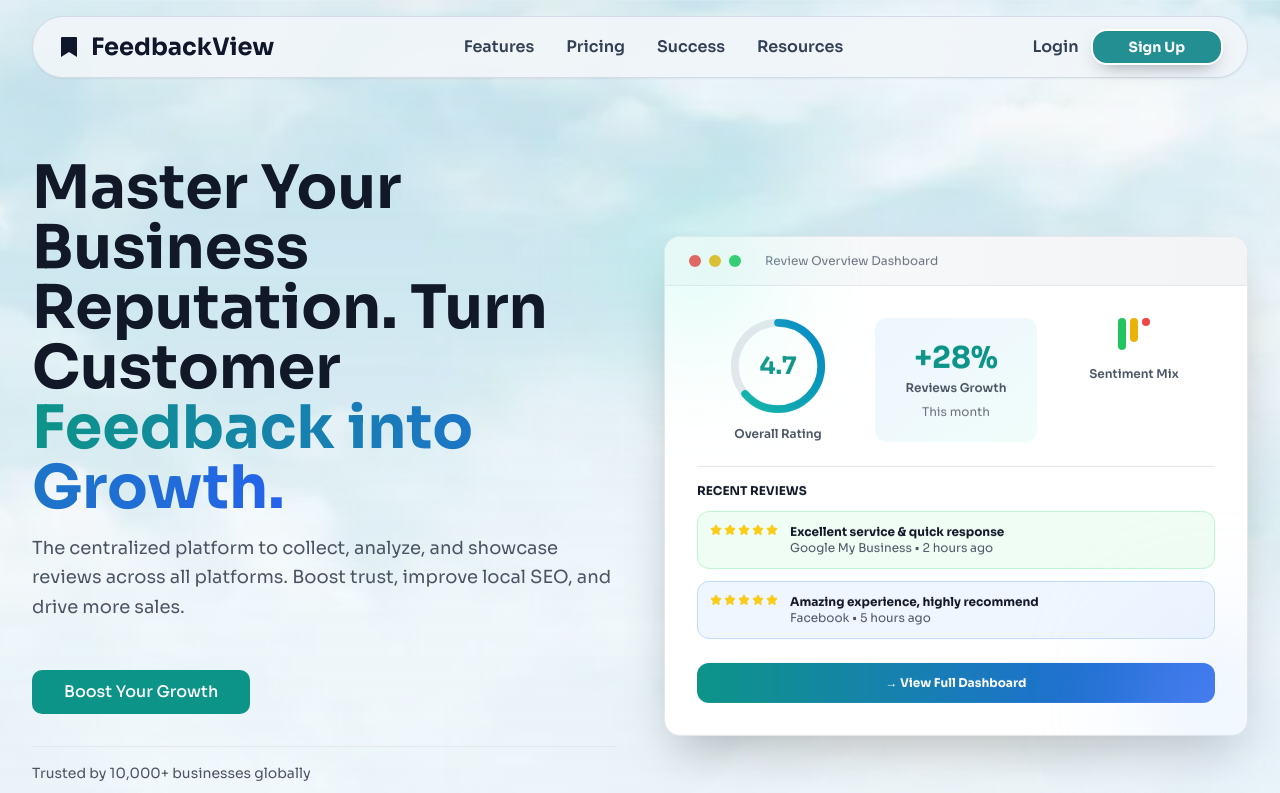
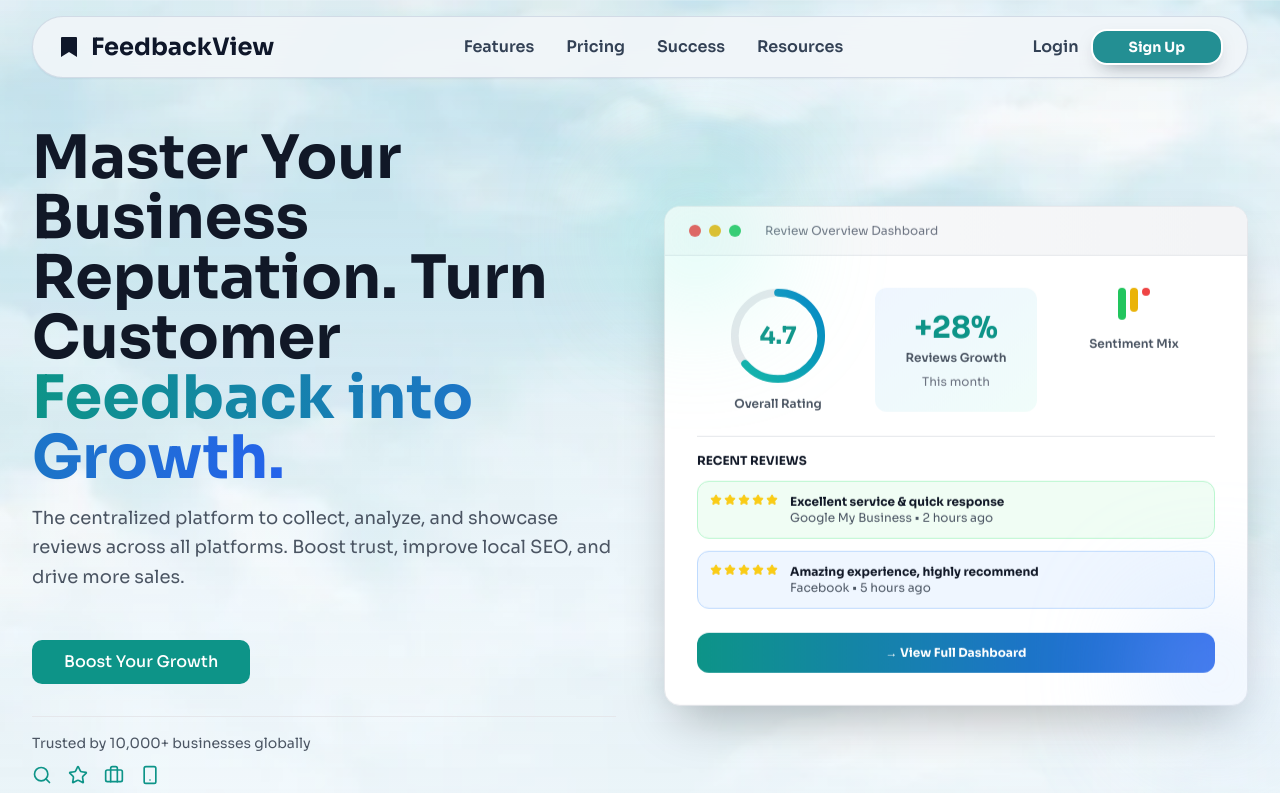
Before and after one commit to kishoremk05/feedback-view, a React (Vite) app: page / in a window 1280 px wide. Shown: the top 793 px of the page. Built offline with nearby package versions, Linux system fonts and the light colour scheme; no server answers; the HTML template or start-up script is replaced by a standard one.

Commit message:
fix: change header and main positioning to fixed for better layout consistency

```diff
--- a/src/pages/Dashboard.tsx
+++ b/src/pages/Dashboard.tsx
@@ -450,7 +450,7 @@ export default function Dashboard() {
         backgroundImage: `linear-gradient(rgba(248, 250, 252, 0.42), rgba(248, 250, 252, 0.56)), url(${dashboardBg})`,
       }}
     >
-      <header className="sticky top-0 z-30 bg-transparent px-4 pt-3 sm:px-6 lg:px-8">
+      <header className="fixed inset-x-0 top-0 z-30 bg-transparent px-4 pt-3 sm:px-6 lg:px-8">
         <div className="mx-auto max-w-7xl rounded-[2rem] border border-slate-300/80 bg-slate-100/90 px-4 py-3 shadow-sm backdrop-blur-md">
           <div className="flex flex-col gap-3 lg:flex-row lg:items-center">
             <div className="flex items-center gap-3">
@@ -540,7 +540,7 @@ export default function Dashboard() {
         </div>
       </header>
 
-      <main className="px-4 pb-10 pt-5 sm:px-6 lg:px-8">
+      <main className="px-4 pb-10 pt-28 sm:px-6 sm:pt-32 lg:px-8">
         <div className="mx-auto max-w-7xl space-y-7">
           <div className="grid grid-cols-1 gap-6 lg:grid-cols-[3fr_1fr]">
             <section className="relative overflow-hidden rounded-3xl border-2 border-slate-400/80 bg-gradient-to-br from-white/90 to-slate-50/80 px-6 py-6 shadow-sm backdrop-blur-md sm:px-8">
--- a/src/pages/Landing.tsx
+++ b/src/pages/Landing.tsx
@@ -307,7 +307,7 @@ export default function Landing() {
       }}
     >
       {/* Navigation */}
-      <nav className="sticky top-0 z-50 px-4 pt-4 sm:px-6 lg:px-8">
+      <nav className="fixed inset-x-0 top-0 z-50 px-4 pt-4 sm:px-6 lg:px-8">
         <div
           className={`mx-auto rounded-[2.2rem] border border-slate-300/80 bg-slate-100/90 px-4 shadow-sm backdrop-blur-md transition-[max-width,padding] duration-300 ease-out sm:px-6 ${
             isNavCompact ? "max-w-5xl py-2.5" : "max-w-7xl py-3"
@@ -446,7 +446,7 @@ export default function Landing() {
       </nav>
 
       {/* Hero Section */}
-      <section className="max-w-7xl mx-auto px-4 sm:px-6 lg:px-8 py-12 md:py-20">
+      <section className="max-w-7xl mx-auto px-4 pb-12 pt-28 sm:px-6 lg:px-8 md:pb-20 md:pt-32">
         <div className="grid md:grid-cols-2 gap-12 items-center">
           {/* Left Content */}
           <div
```
